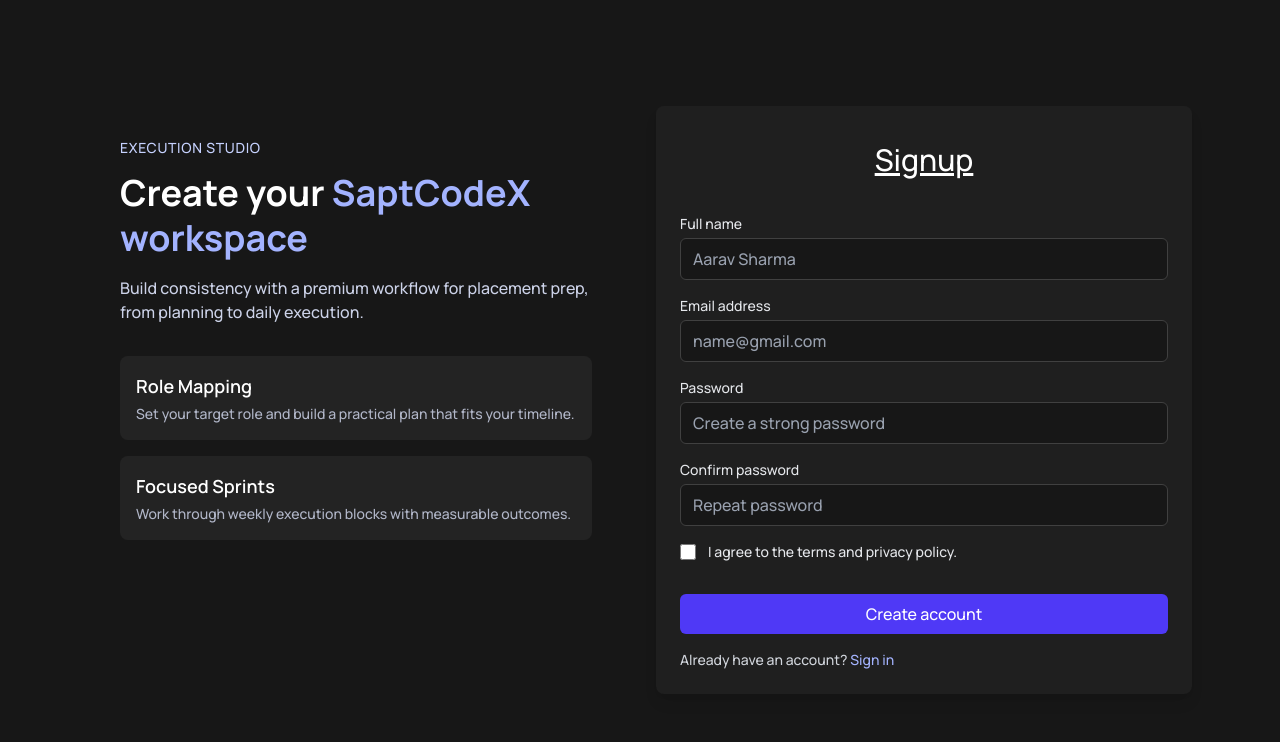
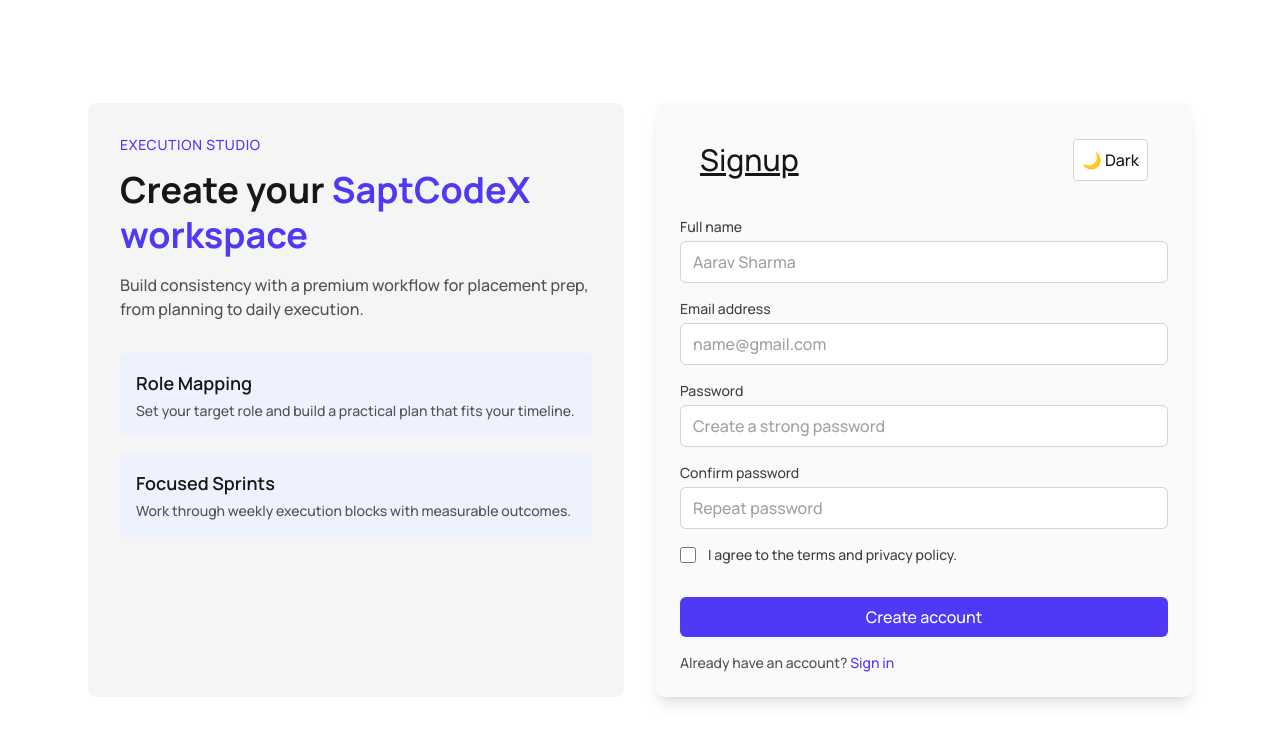
Before and after one commit to kundangosavii/SaptCodex, a React app in the folder Frontend/: page /signup in a window 1280 px wide. Shown: the top 742 px of the page. Built offline with nearby package versions, Linux system fonts and the light colour scheme; the HTML template or start-up script is replaced by a standard one.

Commit message:
feat: implement ThemeContext for theme management and integrate into authentication and dashboard components

```diff
--- /dev/null
+++ b/Frontend/src/context/ThemeContext.jsx
@@ -0,0 +1,28 @@
+import React, { createContext, useContext, useEffect, useState } from 'react'
+
+const ThemeContext = createContext(null)
+
+export function ThemeProvider({ children }) {
+  const [theme, setTheme] = useState(() => {
+    if (typeof window === 'undefined') return 'light'
+    const saved = window.localStorage.getItem('theme')
+    return saved || 'light'
+  })
+
+  useEffect(() => {
+    document.documentElement.classList.toggle('dark', theme === 'dark')
+    window.localStorage.setItem('theme', theme)
+  }, [theme])
+
+  const toggleTheme = () => setTheme((t) => (t === 'dark' ? 'light' : 'dark'))
+
+  return (
+    <ThemeContext.Provider value={{ theme, toggleTheme }}>
+      {children}
+    </ThemeContext.Provider>
+  )
+}
+
+export const useTheme = () => useContext(ThemeContext)
+
+export default ThemeProvider
--- a/Frontend/src/index.css
+++ b/Frontend/src/index.css
@@ -1,5 +1,6 @@
 @import url('https://fonts.googleapis.com/css2?family=Space+Grotesk:wght@500;700&family=Manrope:wght@500;600;700&family=JetBrains+Mono:wght@500;700&family=Playfair+Display:wght@600;700&display=swap');
 @import "tailwindcss";
+@tailwind utilities;
 
 :root {
 	--font-brand: 'Space Grotesk', sans-serif;
@@ -26,9 +27,6 @@
 
 html,
 body,
-#root {
-	background: #000;
-}
 
 body {
 	font-family: var(--font-nav);
--- a/Frontend/src/main.jsx
+++ b/Frontend/src/main.jsx
@@ -7,10 +7,12 @@
 import Signup from './modules/auth/Signup.jsx'
 import Dashboard from './modules/dashboard/Dashboard.jsx'
 import ProtectedRoute from './modules/auth/ProtectedRoute.jsx'
+import { ThemeProvider } from './context/ThemeContext'
 
 
 createRoot(document.getElementById('root')).render(
   <StrictMode>
+    <ThemeProvider>
       <BrowserRouter>
         <Routes>
           <Route path="/" element={<App />} />
@@ -23,5 +25,6 @@
           } />
         </Routes>
       </BrowserRouter>
+    </ThemeProvider>
   </StrictMode>,
 )
--- a/Frontend/src/modules/auth/Signin.jsx
+++ b/Frontend/src/modules/auth/Signin.jsx
@@ -1,27 +1,14 @@
 import React, { useEffect, useState } from 'react'
 import { Link, useNavigate } from 'react-router-dom'
 import { signin } from '../../api/auth'
+import { useTheme } from '../../context/ThemeContext'
 
 function Signin() {
 	const navigate = useNavigate()
-	const [isDark, setIsDark] = useState(() => {
-		const savedTheme = localStorage.getItem('theme')
-
-		if (savedTheme === 'dark') return true
-		if (savedTheme === 'light') return false
-
-		return window.matchMedia('(prefers-color-scheme: dark)').matches
-	})
-
 	const [form, setform] = useState({
 		email: '',
 		password: '',
 	})
-
-	useEffect(() => {
-		localStorage.setItem('theme', isDark ? 'dark' : 'light')
-		document.documentElement.classList.toggle('dark', isDark)
-	}, [isDark])
 
 	const handlechange = (e) => {
 		setform({
@@ -42,12 +29,11 @@
 		}
 	}
 
-	const toggleTheme = () => {
-		setIsDark((current) => !current)
-	}
+	const { theme, toggleTheme } = useTheme()
+	const isDark = theme === 'dark'
 
 	return (
-		<main className={`${isDark ? 'dark' : ''} min-h-screen bg-slate-100 text-slate-900 transition-colors duration-300 dark:bg-slate-950 dark:text-slate-50`}>
+		<main className={`min-h-screen bg-slate-100 text-slate-900 transition-colors duration-300 dark:bg-slate-950 dark:text-slate-50`}>
 			<section className="relative isolate overflow-hidden px-4 py-6 sm:px-6 lg:px-8 lg:py-10">
 				<div className="pointer-events-none absolute inset-0 bg-[radial-gradient(circle_at_top_left,rgba(59,130,246,0.16),transparent_30%),radial-gradient(circle_at_bottom_right,rgba(16,185,129,0.14),transparent_28%)] dark:bg-[radial-gradient(circle_at_top_left,rgba(14,165,233,0.18),transparent_28%),radial-gradient(circle_at_bottom_right,rgba(34,197,94,0.12),transparent_25%)]" />
 
--- a/Frontend/src/modules/auth/Signup.jsx
+++ b/Frontend/src/modules/auth/Signup.jsx
@@ -1,6 +1,7 @@
-import React, {useState} from 'react'
+import React, { useState } from 'react'
 import { Link, useNavigate } from 'react-router-dom'
 import { signup } from '../../api/auth'
+import { useTheme } from '../../context/ThemeContext'
 
 
 const onboardingPillars = [
@@ -17,6 +18,8 @@
 function Signup() {
 
 	const navigate = useNavigate()
+
+	const { theme, toggleTheme } = useTheme()
 
 	const [form, setform] = useState({
 		fullname: '',
@@ -48,63 +51,67 @@
 	}
 
 	return (
-		<main className="min-h-screen bg-neutral-900 text-white flex items-center justify-center">
+		<main className="min-h-screen bg-white dark:bg-neutral-900 text-neutral-900 dark:text-white flex items-center justify-center">
 
 			<section className="w-full max-w-6xl grid grid-cols-1 md:grid-cols-2 gap-8 p-6" aria-label="Signup panel">
 				{/* Left brand panel */}
-				<aside className="rounded-lg p-8 neutral-800">
-					<p className="text-sm text-indigo-200 uppercase tracking-wider">Execution Studio</p>
-					<h1 className="mt-3 text-3xl md:text-4xl font-extrabold leading-tight">
-						Create your <span className="text-indigo-300">SaptCodeX workspace</span>
+				<aside className="rounded-lg p-8 bg-neutral-100 dark:bg-neutral-800">
+					<p className="text-sm text-indigo-600 dark:text-indigo-200 uppercase tracking-wider">Execution Studio</p>
+					<h1 className="mt-3 text-3xl md:text-4xl font-extrabold leading-tight text-neutral-900 dark:text-white">
+						Create your <span className="text-indigo-600 dark:text-indigo-300">SaptCodeX workspace</span>
 					</h1>
-					<p className="mt-4 text-indigo-100/90">Build consistency with a premium workflow for placement prep, from planning to daily execution.</p>
+					<p className="mt-4 text-neutral-600 dark:text-indigo-100/90">Build consistency with a premium workflow for placement prep, from planning to daily execution.</p>
 
 					<div className="mt-8 grid gap-4">
 						{onboardingPillars.map((pillar) => (
-							<article key={pillar.title} className="bg-white/5 p-4 rounded-lg">
-								<h2 className="text-lg font-semibold text-white">{pillar.title}</h2>
-								<p className="text-sm text-indigo-100/75 mt-1">{pillar.description}</p>
+							<article key={pillar.title} className="bg-indigo-50 dark:bg-white/5 p-4 rounded-lg">
+								<h2 className="text-lg font-semibold text-neutral-900 dark:text-white">{pillar.title}</h2>
+								<p className="text-sm text-neutral-600 dark:text-indigo-100/75 mt-1">{pillar.description}</p>
 							</article>
 						))}
 					</div>
 				</aside>
 
 				{/* Right form panel */}
-				<article className="bg-neutral-800/60 p-6 rounded-lg shadow-lg">
-					<div className='flex items-center justify-center rounded-lg px-5 py-3'>
-						<h1 className='text-white text-3xl underline'>Signup</h1>
+				<article className="bg-neutral-50 dark:bg-neutral-800/60 p-6 rounded-lg shadow-lg">
+					<div className='flex items-center justify-between rounded-lg px-5 py-3'>
+						<h1 className='text-neutral-900 dark:text-white text-3xl underline'>Signup</h1>
+						<button onClick={toggleTheme} className="p-2 border border-neutral-300 dark:border-neutral-700 rounded bg-white dark:bg-neutral-900 text-neutral-900 dark:text-white hover:bg-neutral-100 dark:hover:bg-neutral-800">
+      						{theme === "light" ? "🌙 Dark" : "☀️ Light"}
+
+    					</button>
 					</div>
 
 					<form className="mt-6 space-y-4" onSubmit={handleSubmit}>
 						<div>
-							<label htmlFor="signup-name" className="block text-sm font-medium text-gray-200">Full name</label>
-							<input id="signup-name" name="fullname" type="text" placeholder="Aarav Sharma" autoComplete="name" onChange={handleChange} className="mt-1 block w-full bg-neutral-900 border border-neutral-700 rounded-md px-3 py-2 placeholder-gray-400 focus:outline-none focus:ring-2 focus:ring-indigo-500" />
+							<label htmlFor="signup-name" className="block text-sm font-medium text-neutral-700 dark:text-gray-200">Full name</label>
+							<input id="signup-name" name="fullname" type="text" placeholder="Aarav Sharma" autoComplete="name" onChange={handleChange} className="mt-1 block w-full bg-white dark:bg-neutral-900 border border-neutral-300 dark:border-neutral-700 text-neutral-900 dark:text-white rounded-md px-3 py-2 placeholder-neutral-400 dark:placeholder-gray-400 focus:outline-none focus:ring-2 focus:ring-indigo-500" />
 						</div>
 
 						<div>
-							<label htmlFor="signup-email" className="block text-sm font-medium text-gray-200">Email address</label>
-							<input id="signup-email" name="email" type="email" placeholder="name@gmail.com" autoComplete="email" onChange={handleChange} className="mt-1 block w-full bg-neutral-900 border border-neutral-700 rounded-md px-3 py-2 placeholder-gray-400 focus:outline-none focus:ring-2 focus:ring-indigo-500" />
+							<label htmlFor="signup-email" className="block text-sm font-medium text-neutral-700 dark:text-gray-200">Email address</label>
+							<input id="signup-email" name="email" type="email" placeholder="name@gmail.com" autoComplete="email" onChange={handleChange} className="mt-1 block w-full bg-white dark:bg-neutral-900 border border-neutral-300 dark:border-neutral-700 text-neutral-900 dark:text-white rounded-md px-3 py-2 placeholder-neutral-400 dark:placeholder-gray-400 focus:outline-none focus:ring-2 focus:ring-indigo-500" />
 						</div>
 
 						<div>
-							<label htmlFor="signup-password" className="block text-sm font-medium text-gray-200">Password</label>
-							<input id="signup-password" name="password" type="password" placeholder="Create a strong password" autoComplete="new-password" onChange={handleChange} className="mt-1 block w-full bg-neutral-900 border border-neutral-700 rounded-md px-3 py-2 placeholder-gray-400 focus:outline-none focus:ring-2 focus:ring-indigo-500" />
+							<label htmlFor="signup-password" className="block text-sm font-medium text-neutral-700 dark:text-gray-200">Password</label>
+							<input id="signup-password" name="password" type="password" placeholder="Create a strong password" autoComplete="new-password" onChange={handleChange} className="mt-1 block w-full bg-white dark:bg-neutral-900 border border-neutral-300 dark:border-neutral-700 text-neutral-900 dark:text-white rounded-md px-3 py-2 placeholder-neutral-400 dark:placeholder-gray-400 focus:outline-none focus:ring-2 focus:ring-indigo-500" />
 						</div>
 
 						<div>
-							<label htmlFor="signup-confirm" className="block text-sm font-medium text-gray-200">Confirm password</label>
-							<input id="signup-confirm" name="confirmPassword" type="password" placeholder="Repeat password" autoComplete="new-password" onChange={handleChange} className="mt-1 block w-full bg-neutral-900 border border-neutral-700 rounded-md px-3 py-2 placeholder-gray-400 focus:outline-none focus:ring-2 focus:ring-indigo-500" />
+							<label htmlFor="signup-confirm" className="block text-sm font-medium text-neutral-700 dark:text-gray-200">Confirm password</label>
+							<input id="signup-confirm" name="confirmPassword" type="password" placeholder="Repeat password" autoComplete="new-password" onChange={handleChange} className="mt-1 block w-full bg-white dark:bg-neutral-900 border border-neutral-300 dark:border-neutral-700 text-neutral-900 dark:text-white rounded-md px-3 py-2 placeholder-neutral-400 dark:placeholder-gray-400 focus:outline-none focus:ring-2 focus:ring-indigo-500" />
 						</div>
 
-						<label className="flex items-center gap-3 text-sm text-gray-200 mt-2">
-							<input id="signup-consent" name="consent" type="checkbox" onChange={handleChange} className="h-4 w-4 rounded text-indigo-500 bg-neutral-900 border-neutral-700 focus:ring-indigo-400" />
+						<label className="flex items-center gap-3 text-sm text-neutral-700 dark:text-gray-200 mt-2">
+							<input id="signup-consent" name="consent" type="checkbox" onChange={handleChange} className="h-4 w-4 rounded text-indigo-500 bg-white dark:bg-neutral-900 border-neutral-300 dark:border-neutral-700 focus:ring-indigo-400" />
 							<span>I agree to the terms and privacy policy.</span>
 						</label>
 
 						<button type="submit" className="w-full mt-4 bg-indigo-600 hover:bg-indigo-700 text-white font-medium py-2 rounded-md">Create account</button>
 					</form>
 
-					<p className="mt-4 text-sm text-gray-300">Already have an account? <Link to="/signin" className="text-indigo-300 hover:underline">Sign in</Link></p>
+					<p className="mt-4 text-sm text-neutral-600 dark:text-gray-300">Already have an account? <Link to="/signin" className="text-indigo-600 dark:text-indigo-300 hover:underline">Sign in</Link></p>
 				</article>
 			</section>
 		</main>
--- a/Frontend/src/modules/dashboard/Dashboard.jsx
+++ b/Frontend/src/modules/dashboard/Dashboard.jsx
@@ -1,9 +1,10 @@
-import React, { useEffect, useState } from 'react'
+import React, { useState, useEffect } from 'react'
 import './Dashboard.css'
 import Topbar from './Topbar.jsx'
 import Onboarding from './Onboarding.jsx'
 
 import { LayoutDashboard, CircleDot, BookOpenText, Settings, Rocket, CircleAlert, CircleCheckBig, Flame } from 'lucide-react'
+import { useTheme } from '../../context/ThemeContext'
 
 const MenuIcon = () => (
 	<svg width="24" height="24" viewBox="0 0 24 24" fill="none" stroke="currentColor" strokeWidth="2">
@@ -28,20 +29,10 @@
 		}
 		return JSON.parse(window.localStorage.getItem('isOnboarded') || 'false')
 	})
-	const [theme, setTheme] = useState(() => {
-		if (typeof window === 'undefined') {
-			return 'dark'
-		}
 
-		return window.localStorage.getItem('dashboard-theme') || 'dark'
-	})
+	const { theme, toggleTheme } = useTheme()
 
 	const isDark = theme === 'dark'
-
-	useEffect(() => {
-		document.documentElement.classList.toggle('dark', isDark)
-		window.localStorage.setItem('dashboard-theme', theme)
-	}, [isDark, theme])
 
 	useEffect(() => {
 		window.localStorage.setItem('isOnboarded', JSON.stringify(isOnboarded))
@@ -51,9 +42,7 @@
 		setIsOnboarded(true)
 	}
 
-	const toggleTheme = () => {
-		setTheme((currentTheme) => (currentTheme === 'dark' ? 'light' : 'dark'))
-	}
+	// toggleTheme provided by ThemeContext
 
 	const collapsedNavItemStyle = sidebarOpen
 		? undefined
```
Also changed, not shown: Frontend/tailwind.config.js (+0 -17 lines). Lines whose indentation alone changed are shown as unchanged.
